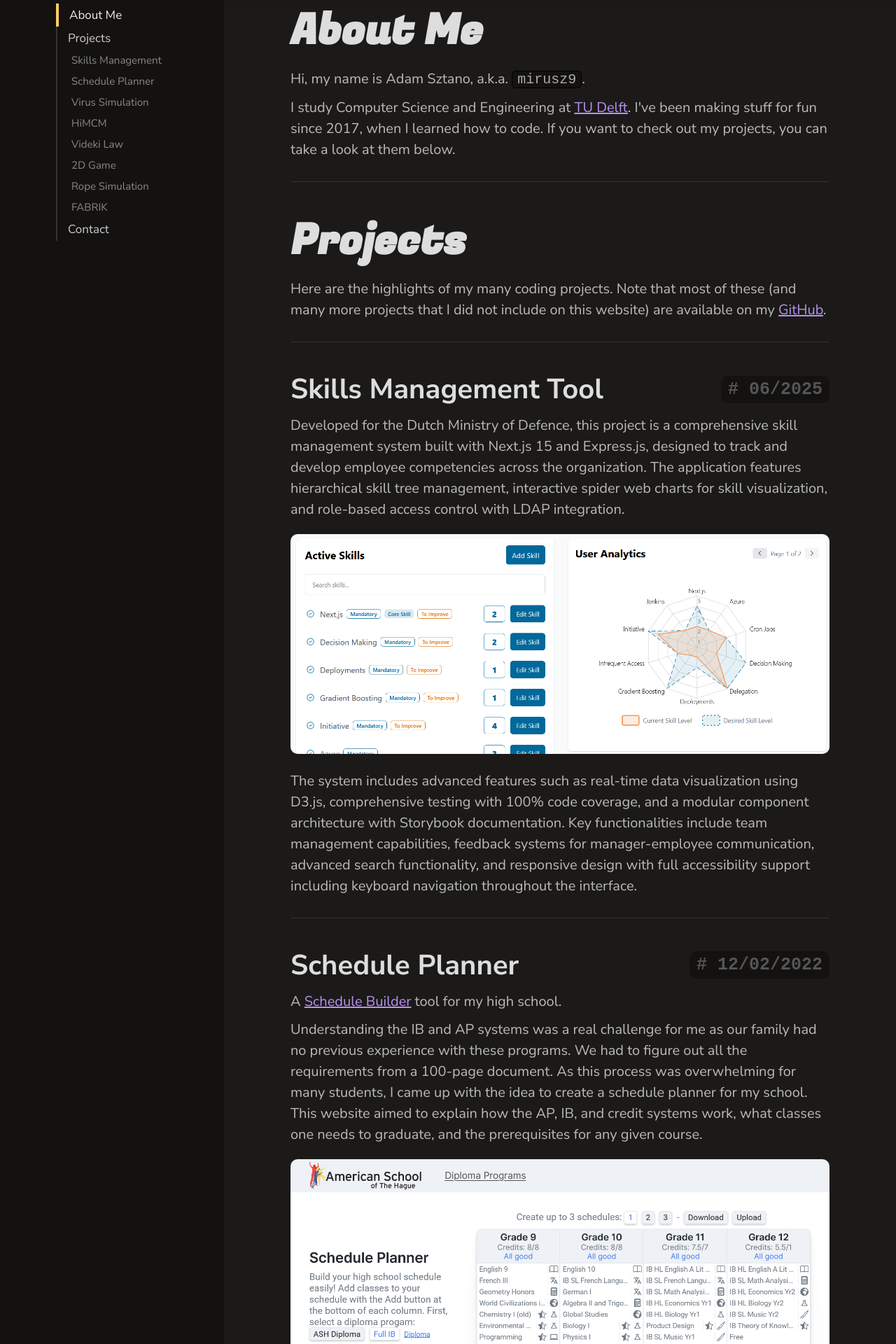
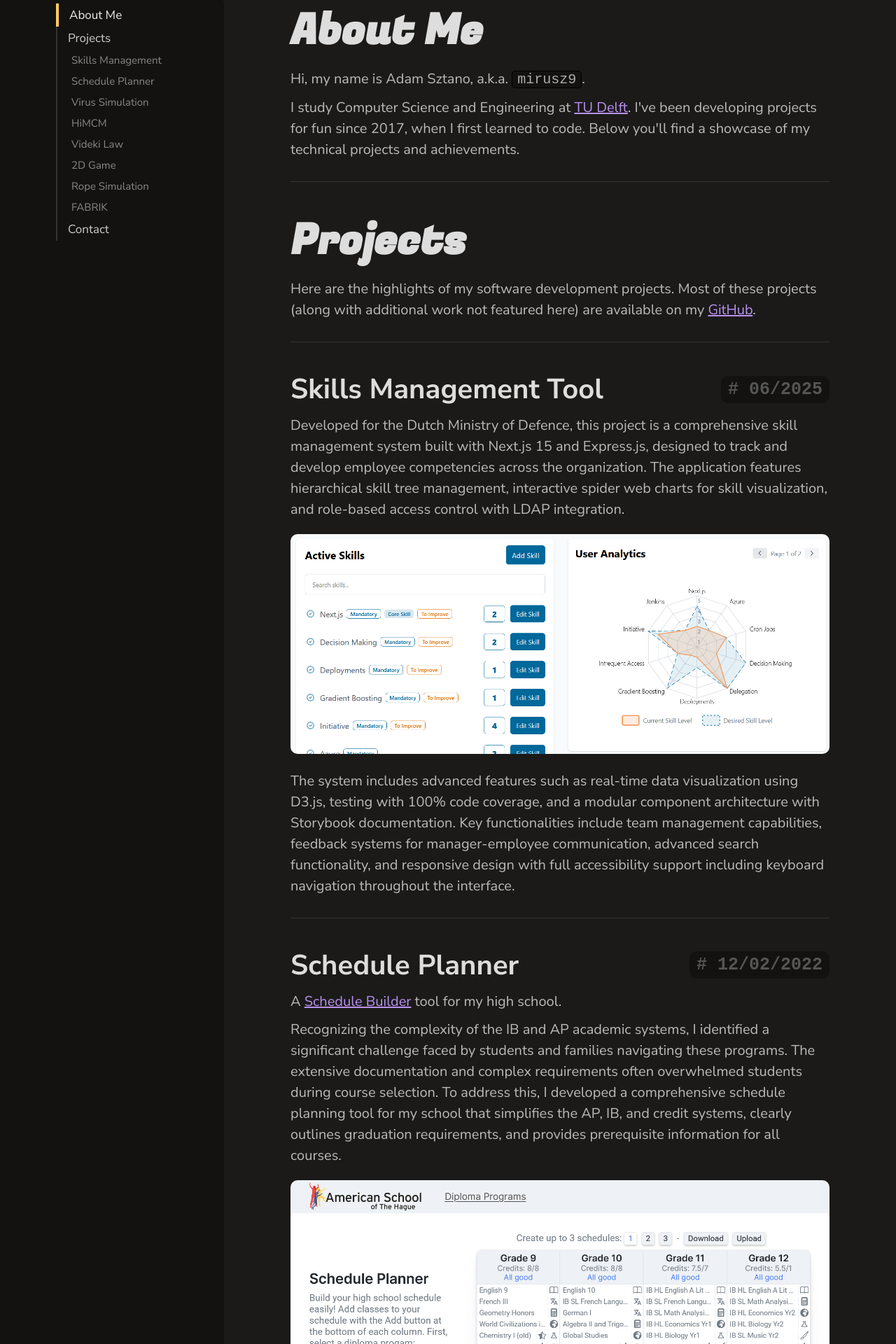
Before and after one commit to mirusz9/mirusz-landingpage, a React (Vite) app: page / in a window 1280 px wide. Shown: the part 780-2700 px from the top of the page at 70% size. Built offline with nearby package versions, Linux system fonts and the light colour scheme.

Commit message:
Rephrase site

```diff
--- a/src/Content.tsx
+++ b/src/Content.tsx
@@ -132,8 +132,8 @@ function Content({ scroll, randomizeCol }: IContentProps) {
 								<a href="https://tudelft.nl" target="_blank">
 									TU Delft
 								</a>
-								. I've been making stuff for fun since 2017, when I learned how to code. If you want to
-								check out my projects, you can take a look at them below.
+								. I've been developing projects for fun since 2017, when I first learned to code. Below
+								you'll find a showcase of my technical projects and achievements.
 							</p>
 						</section>
 						<section>
@@ -141,8 +141,8 @@ function Content({ scroll, randomizeCol }: IContentProps) {
 								<h2>Projects</h2>
 							</div>
 							<p>
-								Here are the highlights of my many coding projects. Note that most of these (and many
-								more projects that I did not include on this website) are available on my{' '}
+								Here are the highlights of my software development projects. Most of these projects
+								(along with additional work not featured here) are available on my{' '}
 								<a href="https://github.com/mirusz9" target="_blank">
 									GitHub
 								</a>
@@ -166,9 +166,9 @@ function Content({ scroll, randomizeCol }: IContentProps) {
 							</a>
 							<p>
 								The system includes advanced features such as real-time data visualization using D3.js,
-								comprehensive testing with 100% code coverage, and a modular component architecture with
-								Storybook documentation. Key functionalities include team management capabilities,
-								feedback systems for manager-employee communication, advanced search functionality, and
+								testing with 100% code coverage, and a modular component architecture with Storybook
+								documentation. Key functionalities include team management capabilities, feedback
+								systems for manager-employee communication, advanced search functionality, and
 								responsive design with full accessibility support including keyboard navigation
 								throughout the interface.
 							</p>
@@ -186,20 +186,20 @@ function Content({ scroll, randomizeCol }: IContentProps) {
 								tool for my high school.
 							</p>
 							<p>
-								Understanding the IB and AP systems was a real challenge for me as our family had no
-								previous experience with these programs. We had to figure out all the requirements from
-								a 100-page document. As this process was overwhelming for many students, I came up with
-								the idea to create a schedule planner for my school. This website aimed to explain how
-								the AP, IB, and credit systems work, what classes one needs to graduate, and the
-								prerequisites for any given course.
+								Recognizing the complexity of the IB and AP academic systems, I identified a significant
+								challenge faced by students and families navigating these programs. The extensive
+								documentation and complex requirements often overwhelmed students during course
+								selection. To address this, I developed a comprehensive schedule planning tool for my
+								school that simplifies the AP, IB, and credit systems, clearly outlines graduation
+								requirements, and provides prerequisite information for all courses.
 							</p>
 							<a href="https://ashschedule.mirusz9.com" target="_blank" className="image">
 								<img src={schedulePlannerImg} alt="Schedule Planner" loading="lazy"></img>
 							</a>
 							<p>
-								This was one of the biggest projects I've ever worked on, taking up half a year and over
-								a hundred hours of work. Because of this, I keep the source code private.{' '}
-								<span className="small">I'm sorry :(</span>
+								This project represents one of my most significant undertakings so far, requiring six
+								months of development and over a hundred hours of dedicated work. Due to the nature of
+								the content, the source code remains private.
 							</p>
 						</section>
 						<section className="secondary">
@@ -246,9 +246,10 @@ function Content({ scroll, randomizeCol }: IContentProps) {
 								: The Need for Bees (and not just for honey)
 							</p>
 							<p>
-								Me and three of my classmates partnered up to compete in the High School Mathematical
-								Contest in Modeling, where we had to create a model that reflects the population size of
-								a bee colony over time. The twenty-four page paper we wrote earned Honorable Mention.
+								Three classmates and I collaborated to compete in the High School Mathematical Contest
+								in Modeling, developing a mathematical model to predict bee colony population dynamics
+								over time. Our comprehensive twenty-four page research paper earned an Honorable Mention
+								award.
 							</p>
 							<a href="https://himcm.mirusz9.com" target="_blank" className="image">
 								<img src={himcmImg} alt="HiMCM" loading="lazy"></img>
@@ -267,15 +268,16 @@ function Content({ scroll, randomizeCol }: IContentProps) {
 								<span className="date"># 13/05/2021</span>
 							</div>
 							<p>
-								Videki Law is a management system for lawyers where they can keep track of their ongoing
-								cases, clients and documents.
+								Videki Law is a case management system designed for legal professionals to efficiently
+								track ongoing cases, manage client relationships, and organize legal documentation.
 							</p>
 							<a className="image" href="https://vlaw.mirusz9.com">
 								<img src={vlawImg} alt="A screenshot of Videki Law" loading="lazy" />
 							</a>
 							<p>
-								Sadly I can't include detailed screenshots as all the information is confidential, but I
-								can proudly say that this has been one of the biggest projects I've ever worked on.
+								Unfortunately I can't include detailed screenshots as all the information is
+								confidential, but I can proudly say that this has been one of the biggest projects I've
+								ever worked on.
 							</p>
 						</section>
 						<section className="secondary">
@@ -284,25 +286,24 @@ function Content({ scroll, randomizeCol }: IContentProps) {
 								<span className="date"># 09/06/2020</span>
 							</div>
 							<p>
-								I attempted to create a 2D sidescroller game, similar to Terraria <i>from scratch</i>. I
-								was really drawn to the idea of creating my own procedural world generation code, as
-								I've always wondered how games like Minecraft and Terraria generate their huge and
-								diverse environments.
+								I developed a 2D sidescroller game similar to Terraria, building everything{' '}
+								<i>from scratch</i>. This project was driven by my fascination with procedural world
+								generation algorithms and my curiosity about how games like Minecraft and Terraria
+								create their expansive and diverse environments.
 							</p>
 							<p>
-								The map generator procedurally creates one large interconnected cave that tries to be as
-								realistic as possible. Everything was made from scratch: the textures, the physics and
-								collision system, the rendering engine and the map generation.
+								The map generator procedurally creates interconnected cave systems designed for realism.
+								All components were developed from scratch, including custom textures, physics and
+								collision systems, rendering engine, and world generation algorithms.
 							</p>
 							<a className="image" href="https://github.com/mirusz9/2d-game" target="_blank">
 								<img src={gameImg} alt="A screenshot of the game" loading="lazy" />
 							</a>
 							<p>
-								I am really proud of this project, it has really improved my programming skills and gave
-								me a really good introduction to game development. Although this project is super
-								unfinished, you can{' '}
+								This project gratly enhanced my programming capabilities and provided valuable
+								experience in game development fundamentals. While still in development, you can{' '}
 								<a href="https://github.com/mirusz9/2d-game" target="_blank">
-									play the game here
+									explore the current build here
 								</a>
 								.
 							</p>
@@ -313,9 +314,9 @@ function Content({ scroll, randomizeCol }: IContentProps) {
 								<span className="date"># 10/06/2022</span>
 							</div>
 							<p>
-								This is a fun project I worked on in my free time where I try to simulate rope and
-								cloth-like materials by connecting nodes with sticks and applying some basics physics to
-								them. The end result is surprisingly realistic.
+								This physics simulation project models rope and cloth-like materials by connecting nodes
+								with rigid constraints and applying fundamental physics principles. The implementation
+								achieves remarkably realistic material behavior and dynamics.
 							</p>
 							<a className="image" href="https://github.com/mirusz9/rope-simulation" target="_blank">
 								<img src={ropesimImg} alt="A screenshot of the rope simulation" loading="lazy" />
@@ -323,9 +324,10 @@ function Content({ scroll, randomizeCol }: IContentProps) {
 							<p>
 								You can play with the simulation by downloading the two files from{' '}
 								<a href="https://github.com/mirusz9/rope-simulation" target="_blank">
-									my GitHub
+									my GitHub repository
 								</a>
-								. You can also build your own rope structure, I've included a very basic editor.
+								. The project includes a basic editor for creating custom rope structures and
+								configurations.
 							</p>
 						</section>
 						<section className="secondary">
@@ -342,12 +344,12 @@ function Content({ scroll, randomizeCol }: IContentProps) {
 								<img src={fabrikImg} alt="A screenshot of the inverse kinematics app" loading="lazy" />
 							</a>
 							<p>
-								You can{' '}
+								The interactive demonstration is{' '}
 								<a href="https://github.com/mirusz9/FABRIK" target="_blank">
-									try the app here
+									available here
 								</a>
-								. You're welcome to play around with the code and change some variables such as the
-								number of nodes or the stick length.
+								. The codebase supports customization of parameters such as node count and segment
+								length for experimentation.
 							</p>
 						</section>
 
@@ -356,8 +358,8 @@ function Content({ scroll, randomizeCol }: IContentProps) {
 								<h2>Contact</h2>
 							</div>
 							<p>
-								If you'd like to contact me my username is <span className="monospace">mirusz9</span> on
-								every single platform. <br /> I've included a few links for you:
+								Feel free to connect with me through any of the platforms below. You can find me as{' '}
+								<span className="monospace">mirusz9</span> across all platforms:
 							</p>
 							<ul id="contactList">
 								<li>
--- a/src/Header.tsx
+++ b/src/Header.tsx
@@ -3,7 +3,8 @@ import './header.css';
 function Header() {
 	return (
 		<header>
-			<h4>mirusz9</h4><span>- Hi, it's my website!</span>
+			<h4>mirusz9</h4>
+			<span>- Portfolio & Projects</span>
 		</header>
 	);
 }
```
